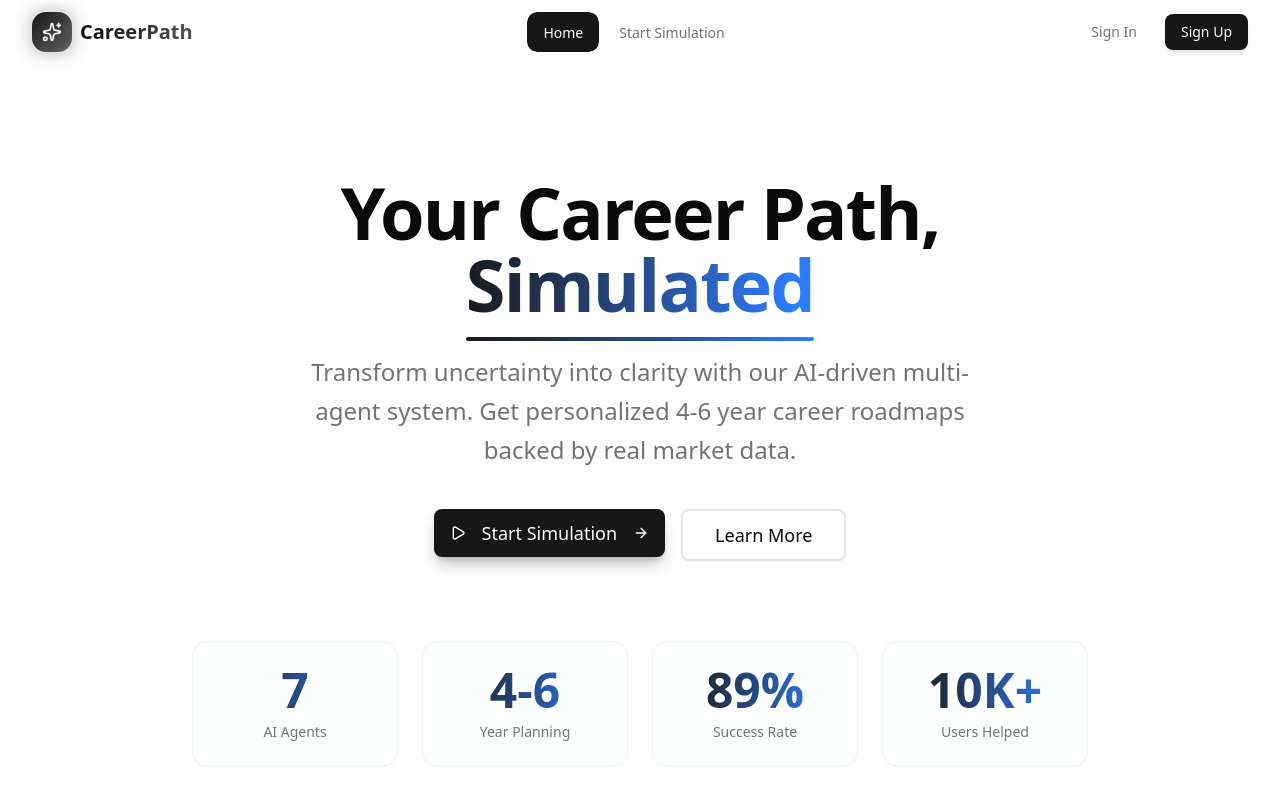
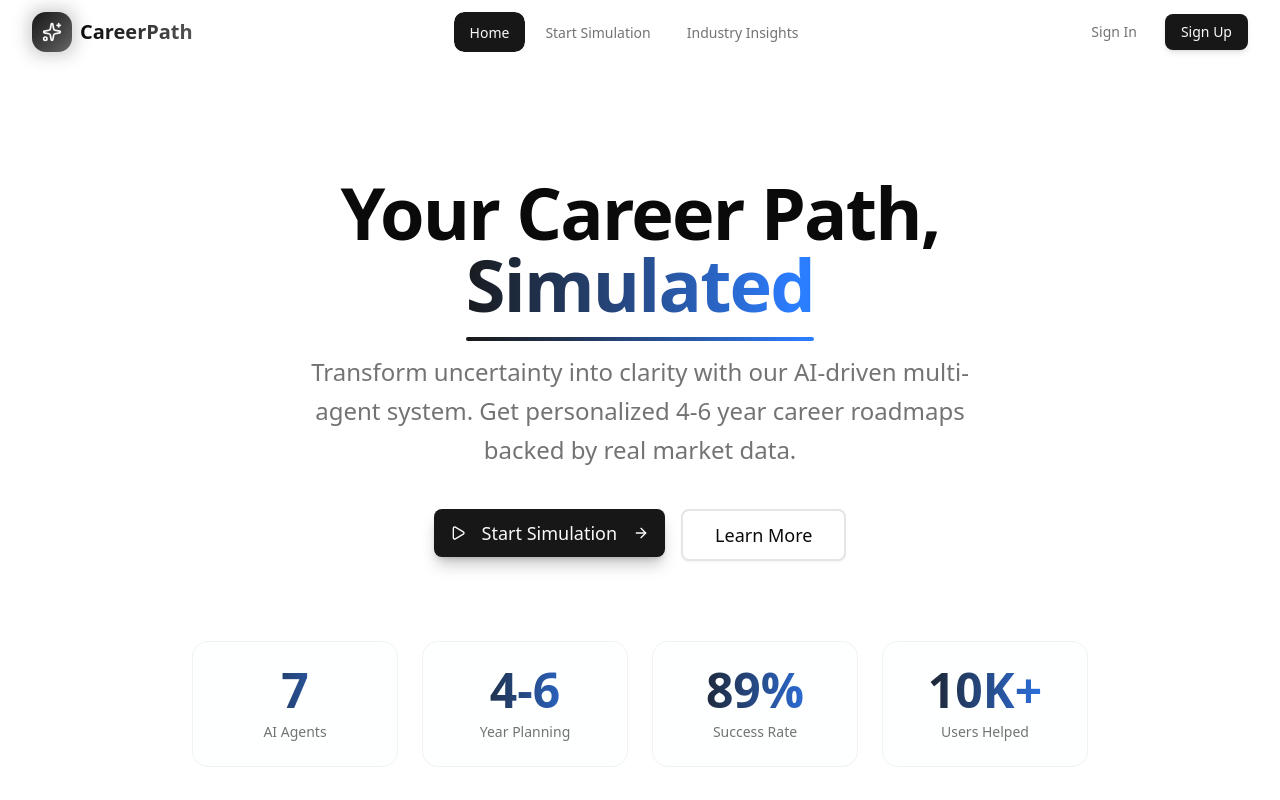
Before and after one commit to Shanky0007/Unisys_U3_ForbiddenPhishers, a React (Vite) app in the folder client/: page / in a window 1280 px wide. Shown: the top 800 px of the page. Built offline with nearby package versions, Linux system fonts and the light colour scheme; no server answers.

Commit message:
feat: add Industry Insights link to Navbar and update page description

```diff
--- a/client/src/components/Navbar/Navbar.tsx
+++ b/client/src/components/Navbar/Navbar.tsx
@@ -231,6 +231,12 @@ const Navbar = () => {
                             isActive={activeLink === "/simulate"}
                             onClick={() => setActiveLink("/simulate")}
                         />
+                        <NavLink
+                            href="/industry-insights"
+                            label="Industry Insights"
+                            isActive={activeLink === "/industry-insights"}
+                            onClick={() => setActiveLink("/industry-insights")}
+                        />
                     </nav>
 
                     <div className="flex items-center">
@@ -301,6 +307,15 @@ const Navbar = () => {
                                                 isActive={activeLink === "/simulate"}
                                                 onClick={() => {
                                                     setActiveLink("/simulate");
+                                                    setIsOpen(false);
+                                                }}
+                                            />
+                                            <MobileNavLink
+                                                href="/industry-insights"
+                                                label="Industry Insights"
+                                                isActive={activeLink === "/industry-insights"}
+                                                onClick={() => {
+                                                    setActiveLink("/industry-insights");
                                                     setIsOpen(false);
                                                 }}
                                             />
--- a/client/src/pages/IndustryInsightsPage/IndustryInsightsPage.tsx
+++ b/client/src/pages/IndustryInsightsPage/IndustryInsightsPage.tsx
@@ -169,7 +169,7 @@ export default function IndustryInsightsPage() {
             </span>
           </h1>
           <p className="text-lg text-muted-foreground">
-            Powered by Tavily Search & OpenAI for accurate, real-time data
+            Accurate, real-time data
           </p>
         </div>
 
```
